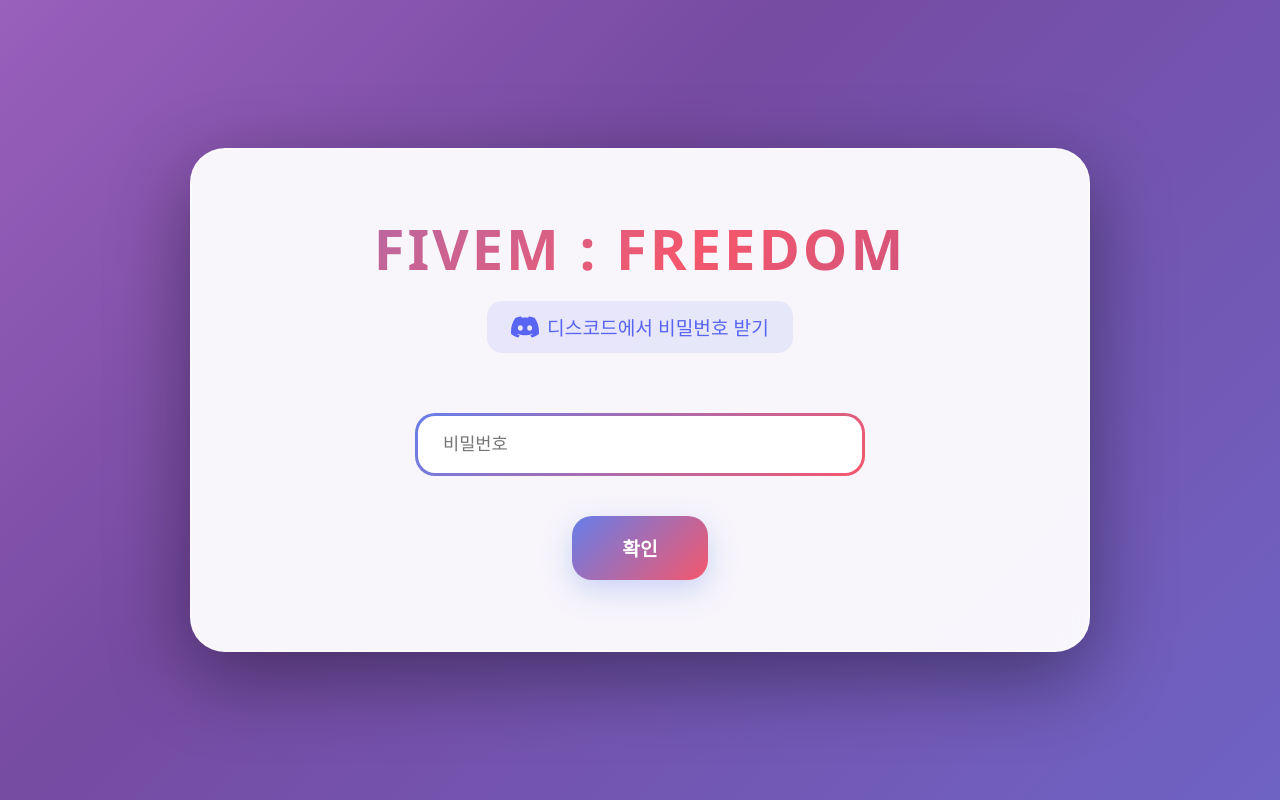
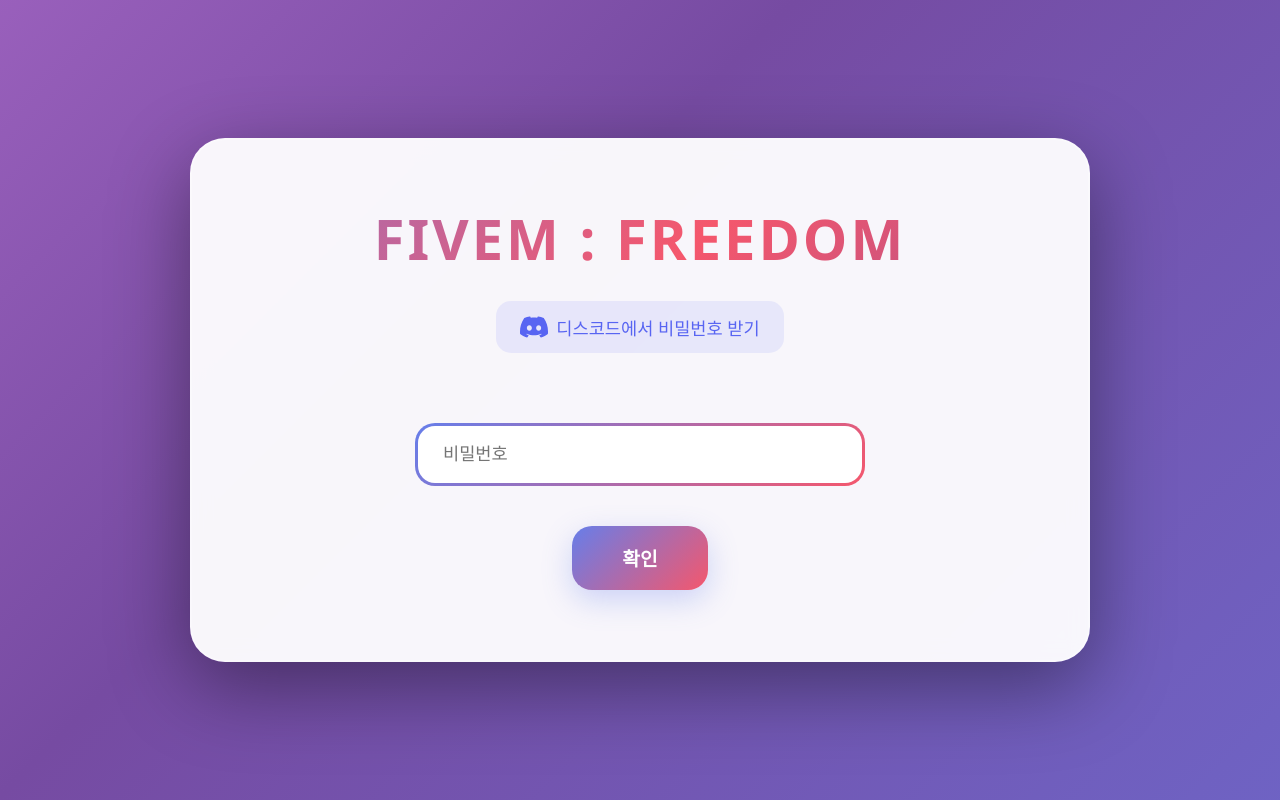
Before and after one commit to Jeong-Ryeol/SibaServerMonitering, a website: page public/index.html in a window 1280 px wide. Drawn offline with Linux system fonts and the light colour scheme; no server answers.

Commit message:
디스코드 링크 간격 조정
- 제목과 디스코드 링크 사이 간격 추가
- 디스코드 링크와 비밀번호 입력란 사이 간격 확대
- 전체적인 UI 밸런스 개선

```diff
--- a/public/index.html
+++ b/public/index.html
@@ -62,10 +62,11 @@
             display: inline-flex;
             align-items: center;
             gap: 8px;
-            font-size: 1.2em;
+            font-size: 1.1em;
             color: #5865F2;
             text-decoration: none;
-            margin-bottom: 30px;
+            margin-top: 10px;
+            margin-bottom: 40px;
             padding: 12px 24px;
             background: rgba(88, 101, 242, 0.1);
             border-radius: 15px;
```
